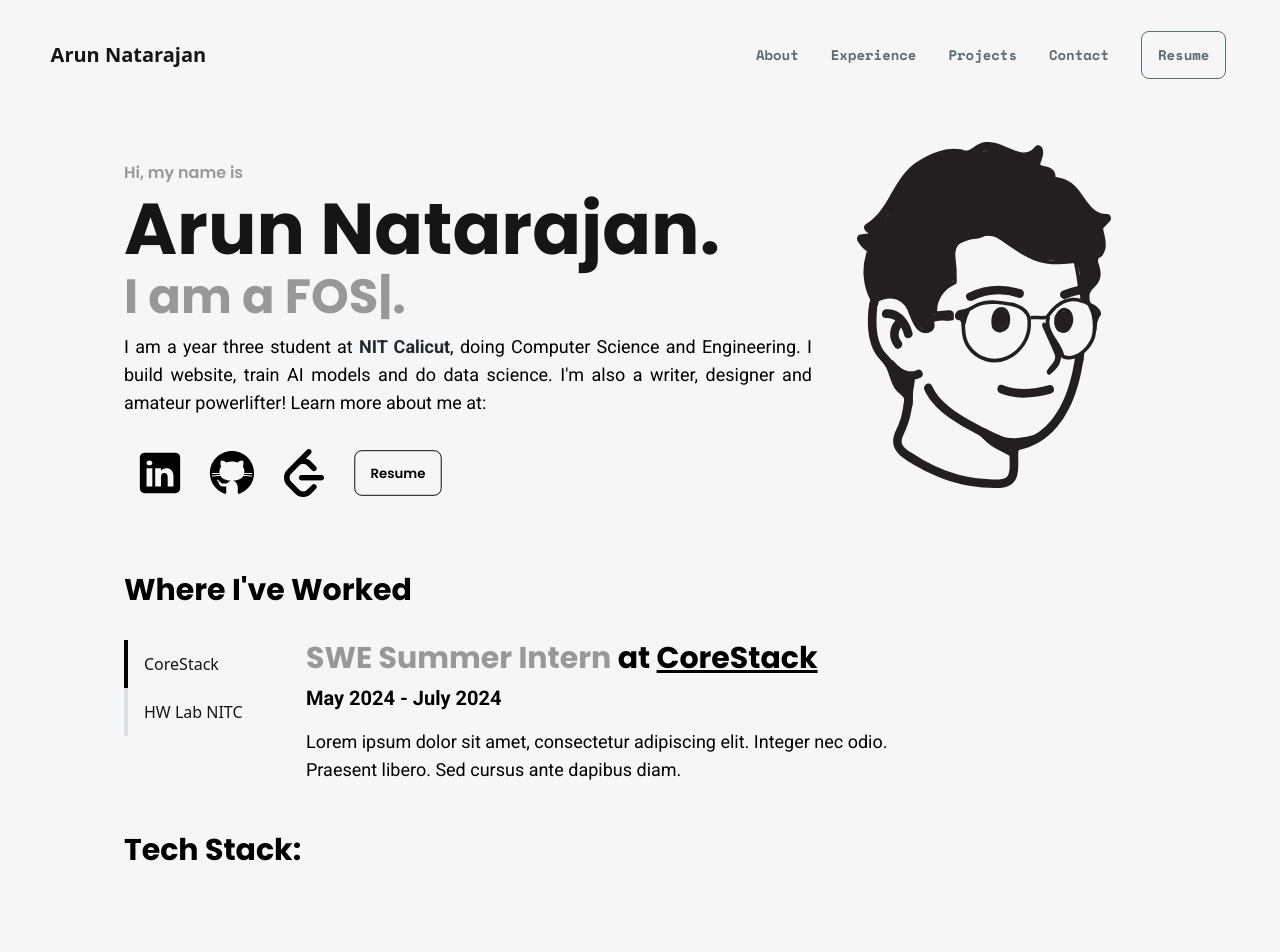
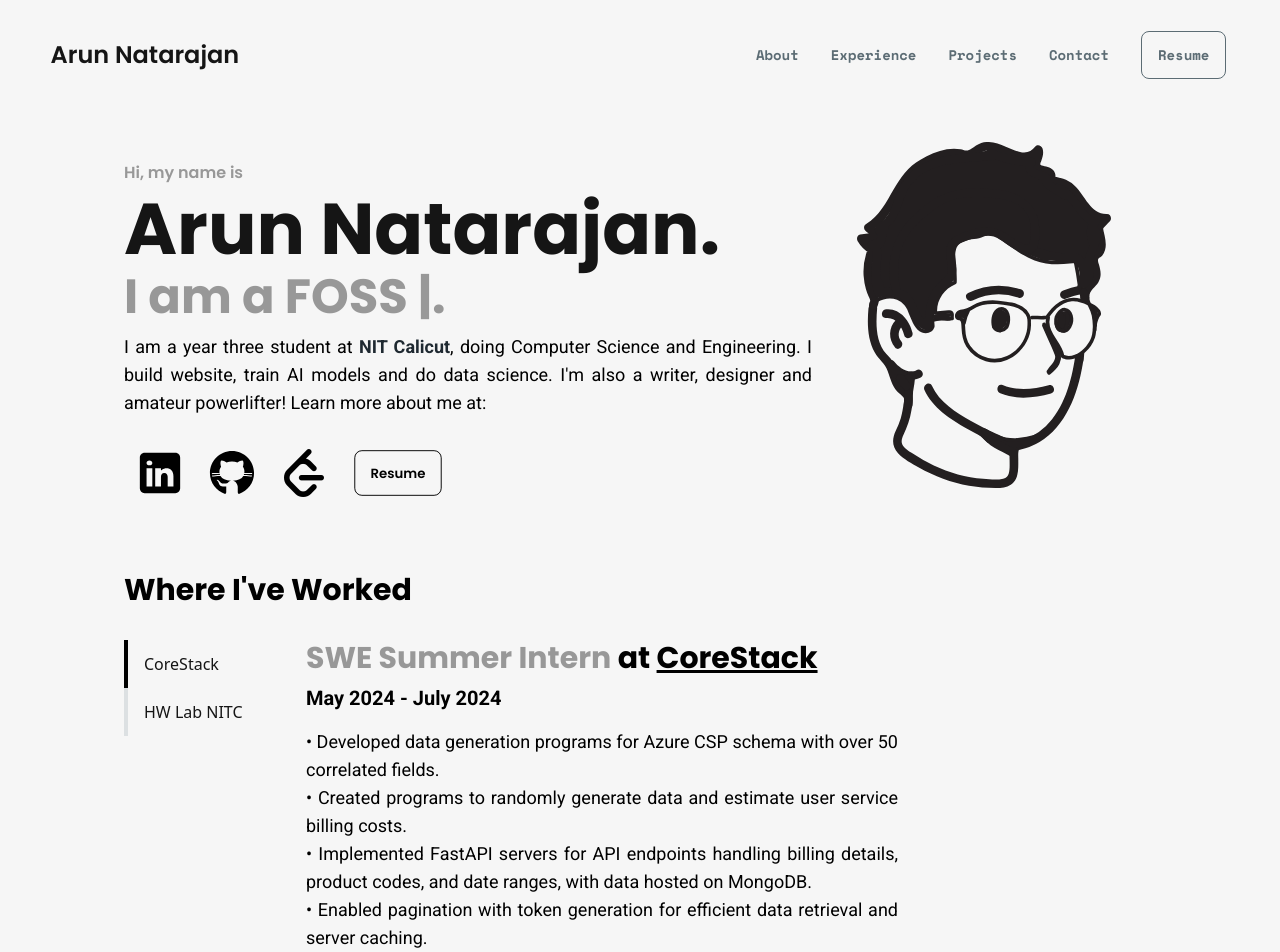
Before and after one commit to arunnats/Arunnats-Portfolio, a React (Vite) app in the folder arunnats.com/: page / in a window 1280 px wide. Shown: the top 952 px of the page. Built offline with nearby package versions, Linux system fonts and the light colour scheme.

Commit message:
added experience

```diff
--- a/arunnats.com/src/components/Email/Email.jsx
+++ b/arunnats.com/src/components/Email/Email.jsx
@@ -17,7 +17,7 @@ const EmailCont = () => {
 				scrollTrigger: {
 					trigger: emailRef.current,
 					start: "top 95%", // when the top of the element is at the bottom of the viewport
-					end: "top 55%", // when the top of the element is 80% from the top of the viewport
+					end: "top 25%", // when the top of the element is 80% from the top of the viewport
 					scrub: true, // smooth scrubbing, takes 1 second to "catch up" to the scrollbar
 				},
 				duration: 1,
--- a/arunnats.com/src/components/Experience/Experience.jsx
+++ b/arunnats.com/src/components/Experience/Experience.jsx
@@ -37,7 +37,14 @@ const Experience = () => {
 			title: "SWE Summer Intern",
 			url: "https://www.corestack.io/",
 			range: "May 2024 - July 2024",
-			html: "<p>Lorem ipsum dolor sit amet, consectetur adipiscing elit. Integer nec odio. Praesent libero. Sed cursus ante dapibus diam.</p>",
+			html: `
+			<ul className="list-disc">
+				<li>• Developed data generation programs for Azure CSP schema with over 50 correlated fields.</li>
+				<li>• Created programs to randomly generate data and estimate user service billing costs.</li>
+				<li>• Implemented FastAPI servers for API endpoints handling billing details, product codes, and date ranges, with data hosted on MongoDB.</li>
+				<li>• Enabled pagination with token generation for efficient data retrieval and server caching.</li>
+			</ul>
+		`,
 			buttonText: "CoreStack",
 		},
 		{
@@ -55,7 +62,7 @@ const Experience = () => {
 			<h2 className="text-3xl font-bold font-poppins text-primary mb-8">
 				Where I've Worked
 			</h2>
-			<div className="flex flex-col md:flex-row max-w-[80%]">
+			<div className="flex flex-col md:flex-row max-w-[75%]">
 				<div
 					role="tablist"
 					aria-label="Job tabs"
@@ -114,7 +121,7 @@ const Experience = () => {
 								{job.range}
 							</h5>
 							<div
-								className="font-roboto text-lg text-primary"
+								className="font-roboto text-lg text-primary text-justify"
 								dangerouslySetInnerHTML={{ __html: job.html }}
 							/>
 						</div>
--- a/arunnats.com/src/components/Navbar/Navbar.jsx
+++ b/arunnats.com/src/components/Navbar/Navbar.jsx
@@ -21,8 +21,8 @@ const Navbar = () => {
 
 	return (
 		<div className="navbar bg-base-100 max-h-[70px]">
-			<div className="flex-1">
-				<a className="btn btn-ghost text-xl">Arun Natarajan</a>
+			<div className="flex-1" ref={logoRef}>
+				<a className="btn btn-ghost font-poppins text-2xl">Arun Natarajan</a>
 			</div>
 			<div className="flex-none">
 				<ul className="menu menu-horizontal flex justify-center px-1">
--- a/arunnats.com/src/components/Socials/Socials.jsx
+++ b/arunnats.com/src/components/Socials/Socials.jsx
@@ -20,7 +20,7 @@ const Socials = () => {
 				scrollTrigger: {
 					trigger: socialsRef.current,
 					start: "top 95%", // when the top of the element is at the bottom of the viewport
-					end: "top 60%", // when the top of the element is 80% from the top of the viewport
+					end: "top 30%", // when the top of the element is 80% from the top of the viewport
 					scrub: true, // smooth scrubbing, takes 1 second to "catch up" to the scrollbar
 				},
 				duration: 1,
```
